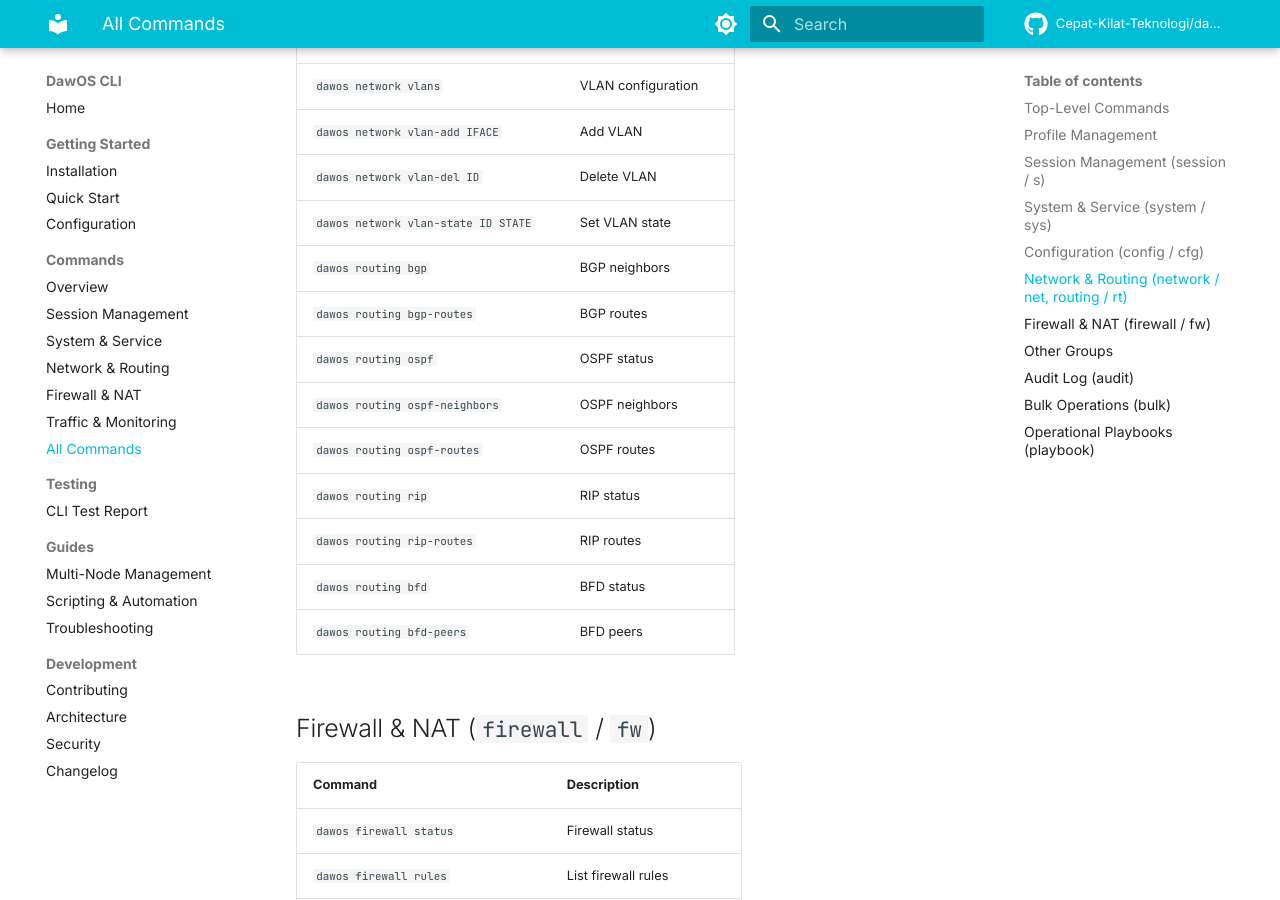
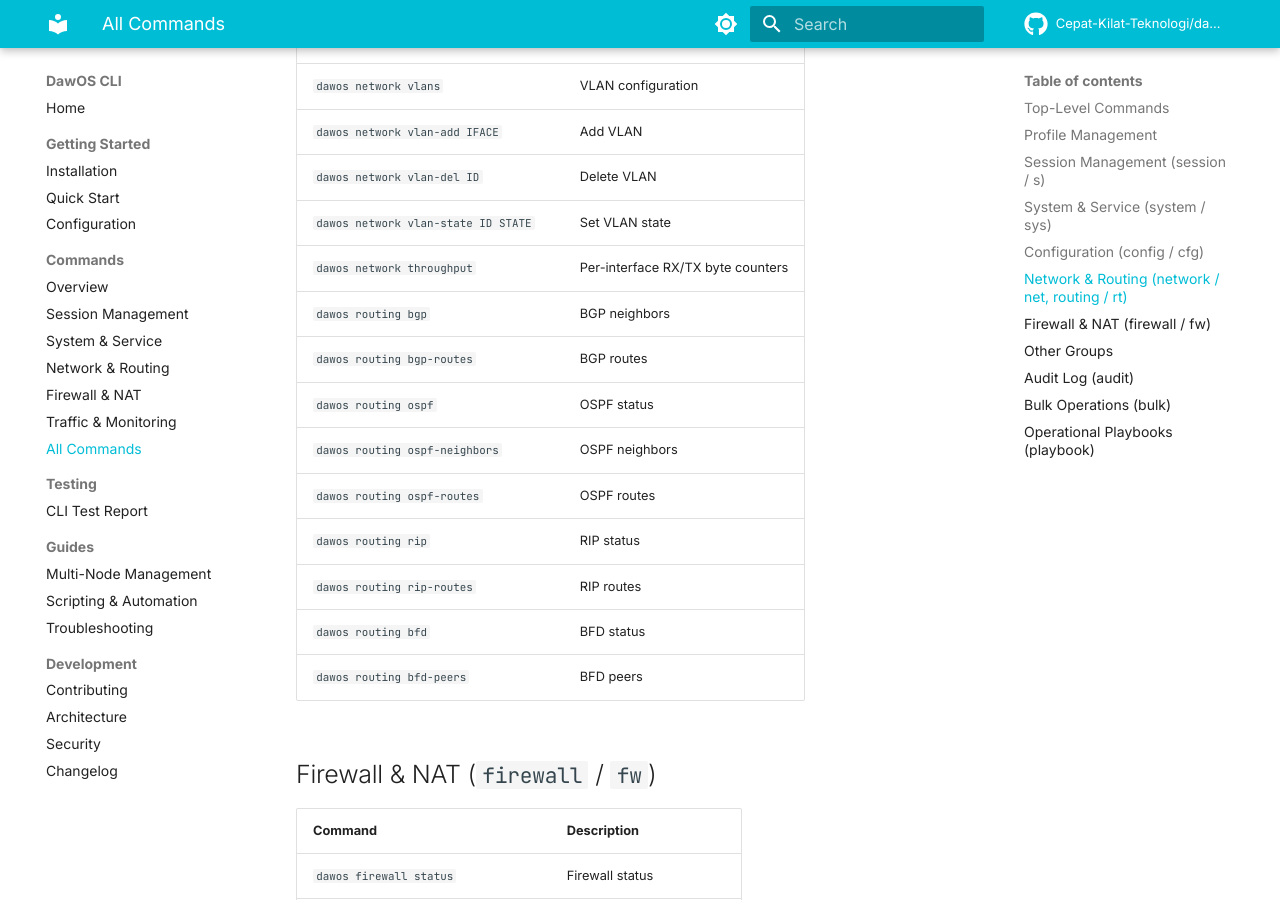
Before and after one commit to Cepat-Kilat-Teknologi/dawos-cli, an MkDocs documentation site: the page built from docs/commands/reference.md, in a window 1280 px wide and 900 px high, scrolled down 3408 px. Built offline with MkDocs 1.6.1 and Material for MkDocs 9.7.7, drawn with Linux system fonts in a browser that asks for light colours; comment, search, counter and statistics services are not loaded; some of the changed text lies outside the part shown.

Commit message:
docs: add throughput and conntrack flush to command reference

```diff
--- a/docs/commands/reference.md
+++ b/docs/commands/reference.md
@@ -87,6 +87,7 @@
 | `dawos network vlan-add IFACE` | Add VLAN |
 | `dawos network vlan-del ID` | Delete VLAN |
 | `dawos network vlan-state ID STATE` | Set VLAN state |
+| `dawos network throughput` | Per-interface RX/TX byte counters |
 | `dawos routing bgp` | BGP neighbors |
 | `dawos routing bgp-routes` | BGP routes |
 | `dawos routing ospf` | OSPF status |
@@ -133,6 +134,7 @@
 | `dawos traffic` | — | Traffic monitoring and shaping |
 | `dawos pool` | — | IP address pool management |
 | `dawos conntrack` | — | Connection tracking |
+| `dawos conntrack flush` | | Flush conntrack table (`--force` to skip confirm) |
 | `dawos events` | — | Event hooks and webhooks |
 | `dawos scheduler` | — | Scheduled jobs |
 | `dawos dns` | — | DNS forwarding |
```
